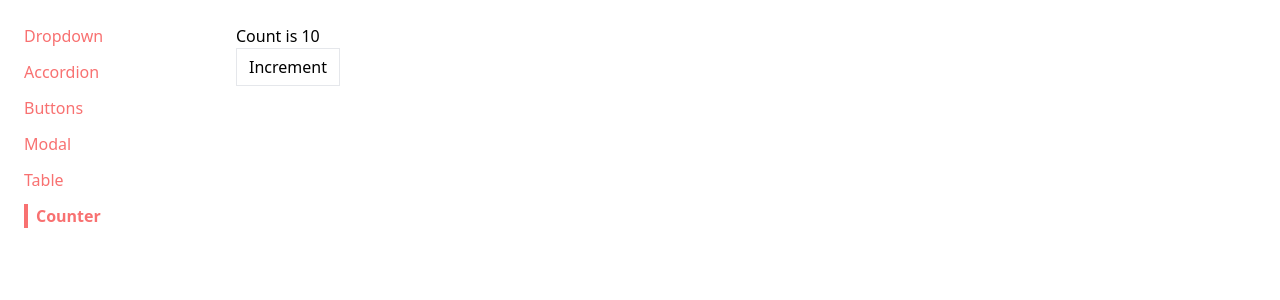
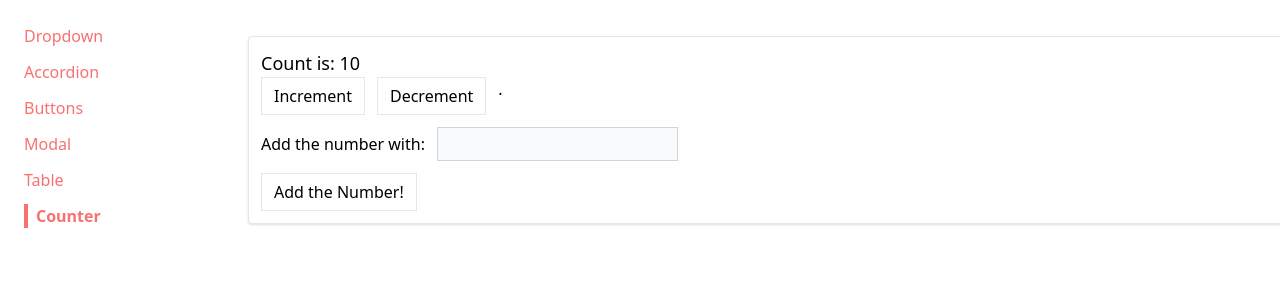
Before and after one commit to naman-parihar2000/react-components-project-2, a React (Create React App) app: page /counter in a window 1280 px wide. Shown: the top 300 px of the page. Built offline with nearby package versions, Linux system fonts and the light colour scheme.

Commit message:
added form component

```diff
--- a/src/pages/CounterPage.js
+++ b/src/pages/CounterPage.js
@@ -1,14 +1,51 @@
 import Button from '../components/Button'
-import useCounterAndLog from '../hooks/use-counter';
+// import useCounterAndLog from '../hooks/use-counter';
+import { useState } from 'react';
+import Panel from '../components/Panel.js'
 
 function CounterPage({ initialCount }) {
-    const { count, increment } = useCounterAndLog(initialCount);
+    // const { count, increment } = useCounterAndLog(initialCount);
+
+    const [count, setCount] = useState(initialCount)
+    const [valueToAdd, setValueToAdd] = useState(0)
+
+    const increment = () => {
+        setCount(count + 10)
+    };
+
+    const decrement = () => {
+        setCount(count - 1)
+    };
+
+    const handleChange = (event) => {
+        const value = parseInt(event.target.value) || 0
+        setValueToAdd(value)
+    };
+
+    const handleSubmit = (event) => {
+        event.preventDefault();
+
+        setCount(count + valueToAdd);
+        setValueToAdd(0)
+    }
 
     return (
-        <div>
-            <h1>Count is {count}</h1>
-            <Button onClick={increment}>Increment</Button>
-        </div>
+        <Panel className='m-3'>
+            <h1 className='text-lg'>Count is: {count}</h1>
+            <div className='flex flex-row gap-3'>
+                <Button onClick={increment}>Increment</Button>
+                <Button onClick={decrement}>Decrement</Button>.
+            </div>
+            <form onSubmit={handleSubmit}>
+                <label>Add the number with:</label>
+                <input
+                    value={valueToAdd || " "}
+                    onChange={handleChange}
+                    type="number"
+                    className='p-1 m-3 bg-gray-50 border border-gray-300' />
+                <Button>Add the Number!</Button>
+            </form>
+        </Panel>
     )
 }
 
```
